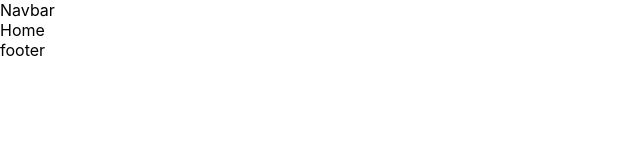
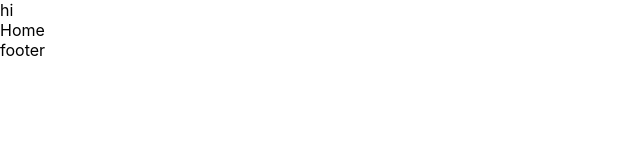
Before and after one commit to nirmalyax/e-commerce, a React (Create React App) app: page / in a window 1280 px wide. Shown: the top 160 px of the page, without its empty margins (0-640 px from the left). Built offline with nearby package versions, Linux system fonts and the light colour scheme.

Commit message:
update readme @nirmalyax

```diff
--- a/src/App.jsx
+++ b/src/App.jsx
@@ -1,9 +1,5 @@
 import "./App.css";
-import {
-  BrowserRouter as Router,
-  Route,
-  Routes,
-} from "react-router-dom";
+import { BrowserRouter as Router, Route, Routes } from "react-router-dom";
 import Home from "./pages/home/Home";
 import Order from "./pages/Order/Order";
 import Dashboard from "./pages/admin/dashboard/Dashboard";
@@ -15,10 +11,10 @@ function App() {
     <Router>
       <Routes>
         <Route path="/" element={<Home />} />
-        <Route path="/order" element={<Order/>} />
-        <Route path="/cart" element={<Cart/>} />
-        <Route path="/dashboard" element={<Dashboard/>} />
-        <Route path="/*" element={<Nopage/>} />
+        <Route path="/order" element={<Order />} />
+        <Route path="/cart" element={<Cart />} />
+        <Route path="/dashboard" element={<Dashboard />} />
+        <Route path="/*" element={<Nopage />} />
       </Routes>
     </Router>
   );
--- a/src/components/navbar/Navbar.jsx
+++ b/src/components/navbar/Navbar.jsx
@@ -2,6 +2,8 @@ import React from 'react'
 
 export const Navbar = () => {
   return (
-    <div>Navbar</div>
+    <nav className="navbar">
+      hi
+    </nav>
   )
 }
```
Also changed, not shown: 1 other file (tests, documents, lock files or other folders).
